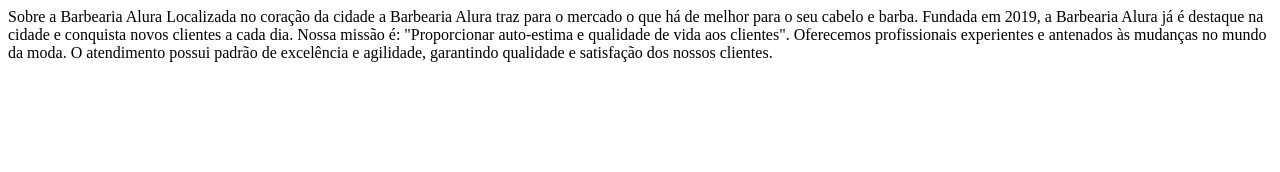
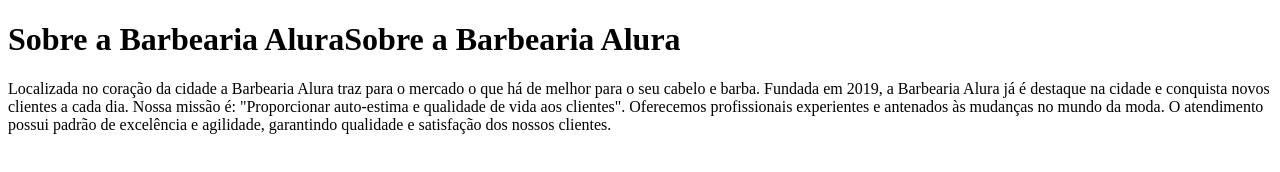
Before and after one commit to caua7z/repositoriobpagina, a plain HTML site: page index.html in a window 1280 px wide. Drawn offline with Linux system fonts and the light colour scheme.

Commit message:
texto base

```diff
--- a/index.html
+++ b/index.html
@@ -1,6 +1,6 @@
 <!DOCTYPE html>
 <html lang="pt-br">
-Sobre a Barbearia Alura
+<h1>Sobre a Barbearia AluraSobre a Barbearia Alura</h1>
 
 Localizada no coração da cidade a Barbearia Alura traz para o mercado o que há de melhor para o seu cabelo e barba. Fundada em 2019, a Barbearia Alura já é destaque na cidade e conquista novos clientes a cada dia.
 
```
